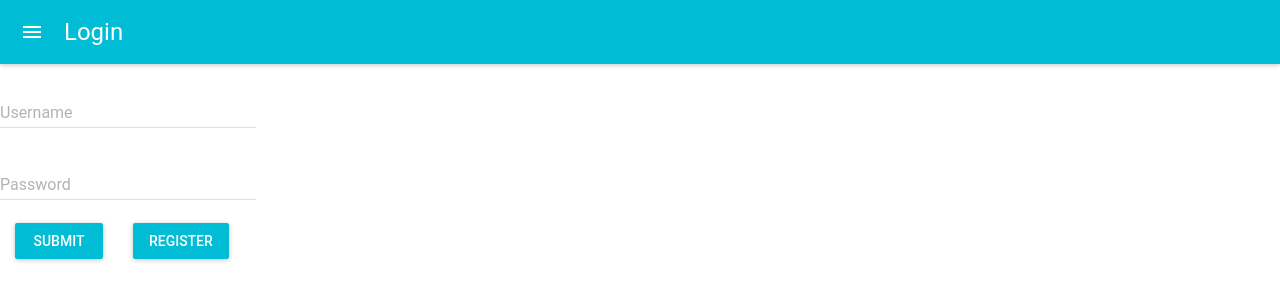
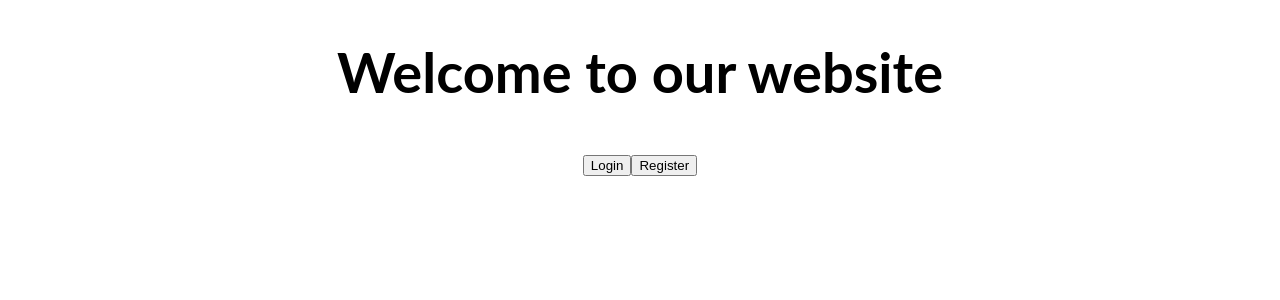
Before and after one commit to s541910/GDP-UI, a React (Create React App) app: page / in a window 1280 px wide. Shown: the top 300 px of the page. Built offline with nearby package versions, Linux system fonts and the light colour scheme.

Commit message:
updated app.js file

```diff
--- a/src/App.js
+++ b/src/App.js
@@ -1,16 +1,32 @@
 import './App.css';
-import { BrowserRouter as Router, Route, Switch } from "react-router-dom";
+
+import React from 'react';
+import { BrowserRouter,Route,Switch} from 'react-router-dom'
 import Login from './components/Login';
-import Event from './components/Event';
+import Welcome from './components/Welcome';
+import AdminDashboard from'./components/AdminDashboard';
+import CommitteMemberDashboard from './components/CommitteMemberDashboard'
+import Register from './components/Register'
+
 
 
 function App() {
   return (
+   <BrowserRouter>
+      <div className="App">
 
-        <Login/>
-        // <Event component= {() => <Event authorized={false} />}/>
+        <Switch>
+        <Route exact path='/' component={Welcome}/>
+        <Route exact path='/login' component={Login}/>
+        <Route  path='/Welcome' component={Welcome}/>
+        <Route  path='/AdminDashboard' component={AdminDashboard}/>
+        <Route  path='/CommitteMemberDashboard' component={CommitteMemberDashboard}/>
+        <Route  path='/register' component={Register}/>
+        </Switch>
 
+    </div>
+   </BrowserRouter>
   );
 }
 
-export default App;
+ export default App;
```
